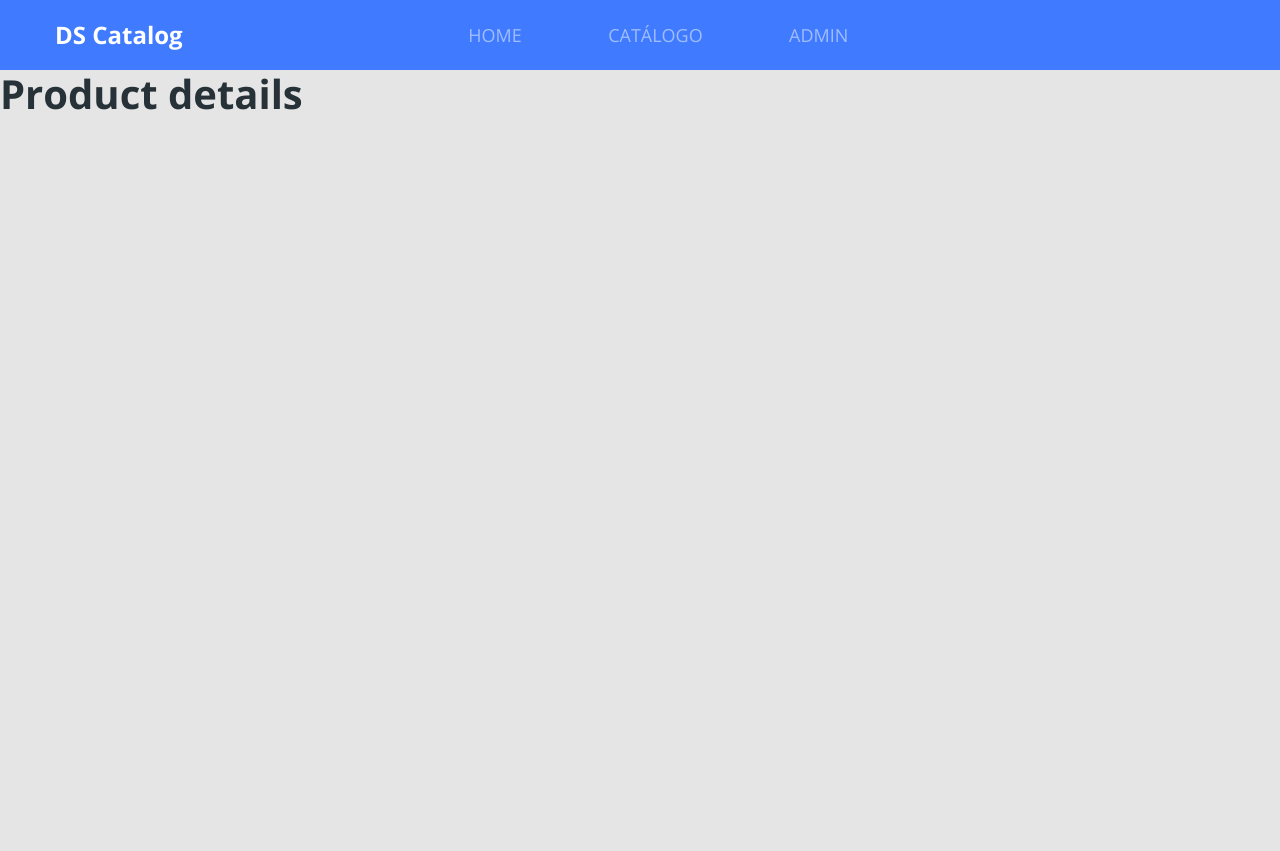
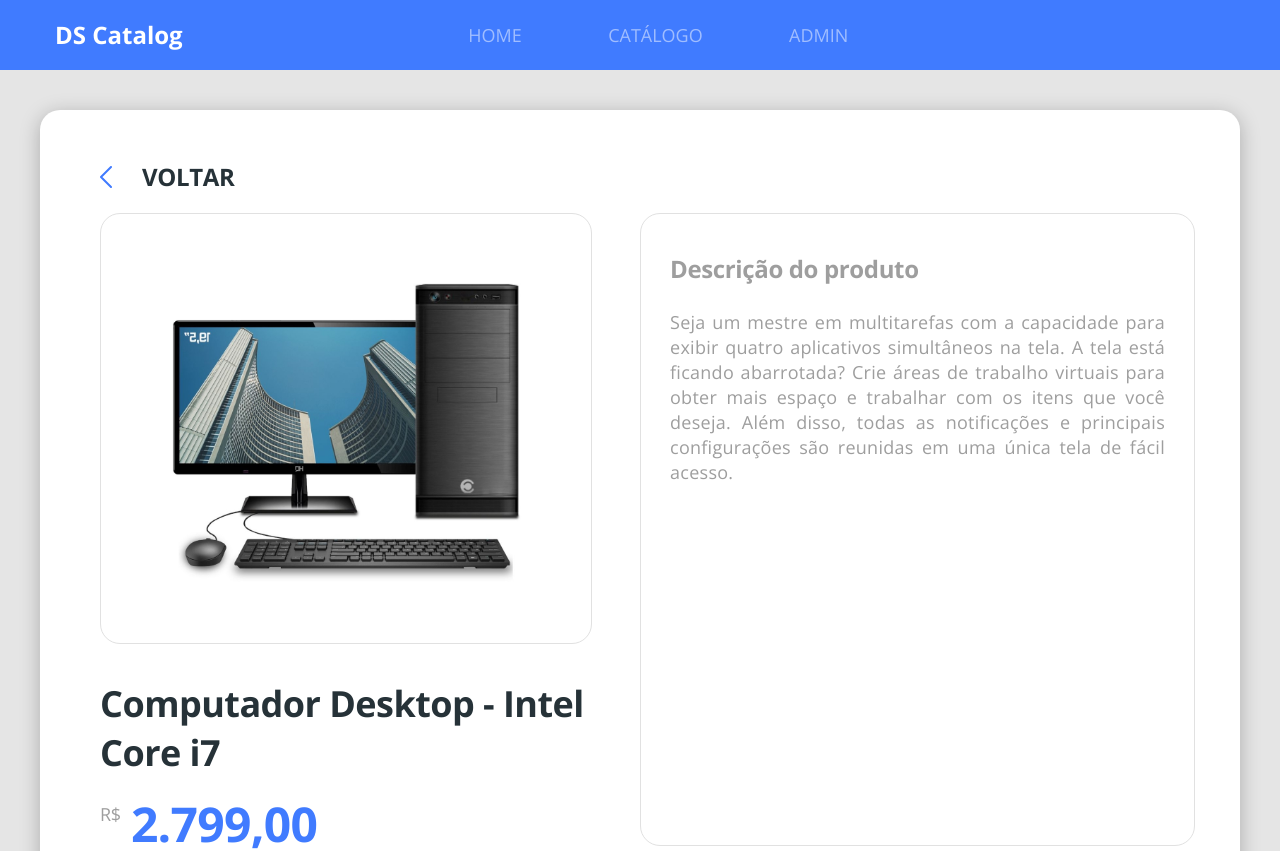
Before and after one commit to marlon-frazao/dscatalog-bootcamp-devsuperior, a React (Create React App) app in the folder front-web/: page /products/1 in a window 1280 px wide. Shown: the top 851 px of the page. Before the commit the page ends 800 px from the top, so only its background shows below. Built offline with nearby package versions, Linux system fonts and the light colour scheme.

Commit message:
Product details page complete

```diff
--- a/front-web/src/core/components/ButtonIcon/styles.scss
+++ b/front-web/src/core/components/ButtonIcon/styles.scss
@@ -12,4 +12,5 @@
     display: flex;
     align-items: center;
     justify-content: center;
+    color: #ffffff
 }
--- /dev/null
+++ b/front-web/src/core/components/ProductPrice/index.tsx
@@ -0,0 +1,17 @@
+import React from 'react';
+import './styles.scss';
+
+type Props = {
+    price: string;
+}
+
+const ProductPrice = ({ price }: Props) => (
+    <div className="product-price-container">
+        <span className="product-currency">R$</span>
+        <h3 className="product-price">
+            {price}
+        </h3>
+    </div>
+);
+
+export default ProductPrice;
--- /dev/null
+++ b/front-web/src/core/components/ProductPrice/styles.scss
@@ -0,0 +1,19 @@
+.product-price-container {
+    margin-top: 25px;
+    display: flex;
+}
+
+.product-currency {
+    font-size: 18px;
+    line-height: 25px;
+    letter-spacing: -0.015em;
+    color: #9e9e9e;
+}
+
+.product-price {
+    font-size: 32px;
+    line-height: 44px;
+    letter-spacing: -0.015em;
+    color: #407bff;
+    margin-left: 10px;
+}
--- a/front-web/src/pages/Catalog/components/ProductCard/index.tsx
+++ b/front-web/src/pages/Catalog/components/ProductCard/index.tsx
@@ -1,5 +1,6 @@
 import React from 'react';
 import { ReactComponent as ProductImage } from '../../../../core/assets/images/product.svg';
+import ProductPrice from '../../../../core/components/ProductPrice';
 import './styles.scss'
 
 const ProductCard = () => (
@@ -9,12 +10,7 @@ const ProductCard = () => (
             <h6 className="product-name">
                 Computador Desktop - Intel Core i7
             </h6>
-            <div className="product-price-container">
-                <span className="product-currency">R$</span>
-                <h3 className="product-price">
-                    2.799,00
-                </h3>
-            </div>
+            <ProductPrice price="2.799,00" />
         </div>
     </div>
 );
--- a/front-web/src/pages/Catalog/components/ProductCard/styles.scss
+++ b/front-web/src/pages/Catalog/components/ProductCard/styles.scss
@@ -14,24 +14,5 @@
     font-size: 18px;
     line-height: 25px;
     letter-spacing: -0.015em;
+    color: #263238;
 }
-
-.product-price-container {
-    margin-top: 25px;
-    display: flex;
-}
-
-.product-currency {
-    font-size: 18px;
-    line-height: 25px;
-    letter-spacing: -0.015em;
-    color: #9e9e9e;
-}
-
-.product-price {
-    font-size: 32px;
-    line-height: 44px;
-    letter-spacing: -0.015em;
-    color: #407bff;
-    margin-left: 10px;
-}
--- a/front-web/src/pages/Catalog/components/ProductDetails/index.tsx
+++ b/front-web/src/pages/Catalog/components/ProductDetails/index.tsx
@@ -1,5 +1,9 @@
 import React from 'react';
 import { useParams } from 'react-router';
+import { Link } from 'react-router-dom';
+import { ReactComponent as ArrowIcon } from '../../../../core/assets/images/arrow.svg';
+import { ReactComponent as ProductImage } from '../../../../core/assets/images/product.svg';
+import ProductPrice from '../../../../core/components/ProductPrice';
 import './styles.scss';
 
 type ParamsType = {
@@ -11,7 +15,36 @@ const ProductDetails = () => {
 
     return (
         <div className="product-details-container">
-            <h1>Product details</h1>
+            <div className="card-base border-radius-20 product-details">
+                <Link to="/products" className="product-details-goback">
+                    <ArrowIcon className="icon-goback" />
+                    <h1 className="text-goback">voltar</h1>
+                </Link>
+                <div className="row">
+                    <div className="col-6 pr-5">
+                        <div className="product-details-card text-center">
+                            <ProductImage className="product-details-image" />
+                        </div>
+                        <h1 className="product-details-name">
+                            Computador Desktop - Intel Core i7
+                        </h1>
+                        <ProductPrice price="2.799,00" />
+                    </div>
+                    <div className="col-6 product-details-card">
+                        <h1 className="product-description-title">
+                            Descrição do produto
+                        </h1>
+                        <p className="product-description-text">
+                            Seja um mestre em multitarefas com a capacidade para exibir
+                            quatro aplicativos simultâneos na tela. A tela está ficando
+                            abarrotada? Crie áreas de trabalho virtuais para obter mais
+                            espaço e trabalhar com os itens que você deseja. Além disso,
+                            todas as notificações e principais configurações são reunidas
+                            em uma única tela de fácil acesso.
+                        </p>
+                    </div>
+                </div>
+            </div>
         </div>
     );
 };
--- a/front-web/src/pages/Catalog/components/ProductDetails/styles.scss
+++ b/front-web/src/pages/Catalog/components/ProductDetails/styles.scss
@@ -0,0 +1,68 @@
+.product-details-container {
+    margin-top: 40px;
+    padding-left: 40px;
+    padding-right: 40px;
+    margin-bottom: 40px;
+}
+
+.product-details {
+    padding: 50px 60px 90px 60px;
+}
+
+.product-details-goback {
+    display: flex;
+    align-items: center;
+    margin-bottom: 20px;
+}
+
+.icon-goback {
+    color: #407bff;
+    transform: rotate(-180deg);
+    margin-right: 30px;
+}
+
+.text-goback {
+    font-size: 24px;
+    line-height: 33px;
+    letter-spacing: -0.015em;
+    color: #263238;
+    text-transform: uppercase;
+}
+
+.product-details-card {
+    border: 1px solid #e1e1e1;
+    border-radius: 20px;
+    padding: 38px 29px;
+}
+
+.product-details-image {
+    width: 353px;
+    height: 353px;
+}
+
+.product-description-title {
+    font-size: 24px;
+    line-height: 33px;
+    letter-spacing: -0.015em;
+    color: #9e9e9e;
+    margin-bottom: 25px;
+}
+
+.product-description-text {
+    font-size: 18px;
+    line-height: 25px;
+    letter-spacing: 0.015em;
+    color: #9e9e9e;
+    text-align: justify;
+}
+
+.product-details-name {
+    font-size: 36px;
+    line-height: 49px;
+    letter-spacing: -0.015em;
+    margin-top: 35px;
+}
+
+.product-details .product-price {
+    font-size: 48px;
+}
```
Also changed, not shown: front-web/src/core/assets/images/arrow.svg.
